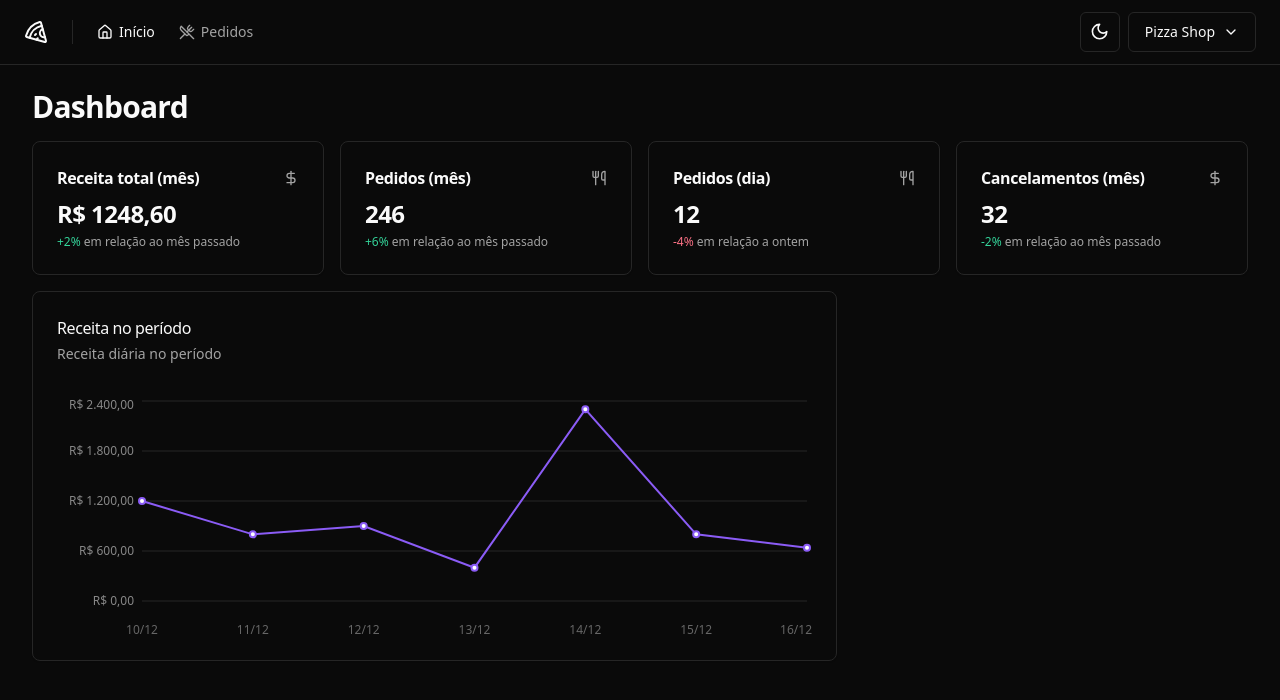
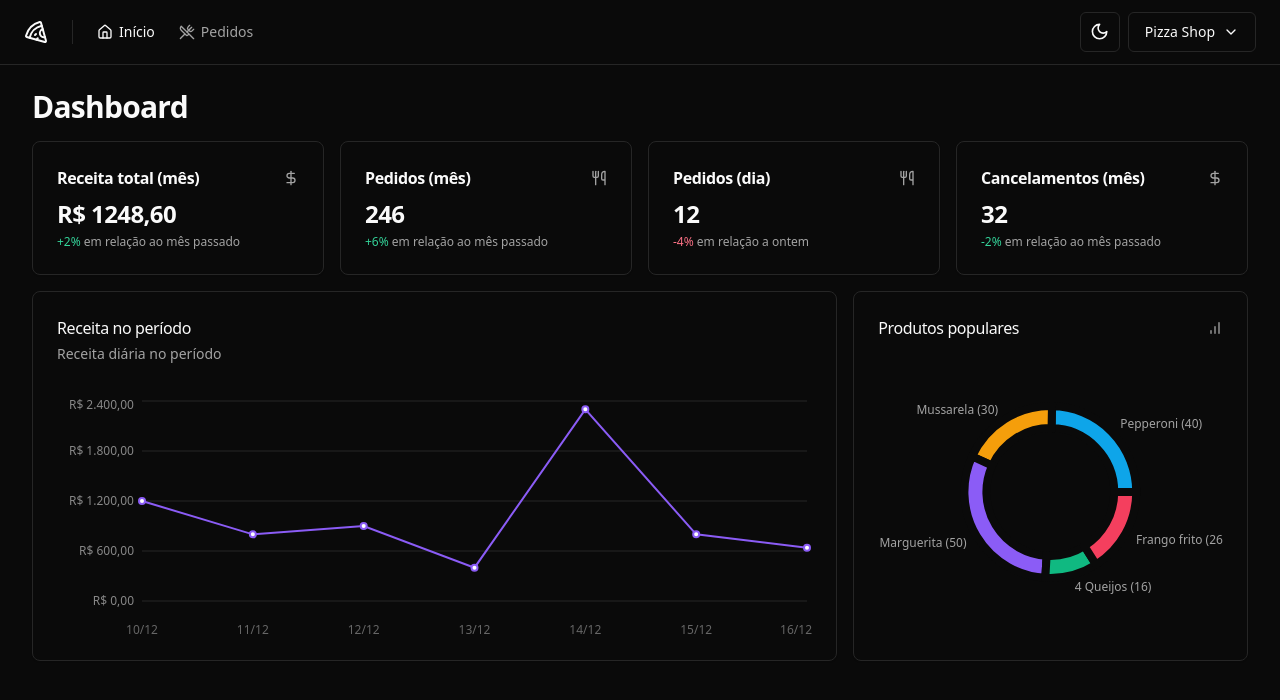
Before and after one commit to edu-almeidaf/pizza-shop, a React (Vite) app: page / in a window 1280 px wide. Shown: the top 700 px of the page. Built offline with nearby package versions, Linux system fonts and the light colour scheme.

Commit message:
feat: Create pie chart to popular products ranking

```diff
--- a/src/pages/app/dashboard/dashboard.tsx
+++ b/src/pages/app/dashboard/dashboard.tsx
@@ -4,6 +4,7 @@
 import { MonthCanceledOrdersAmountCard } from './month-canceled-orders-amount-card'
 import { MonthOrdersAmountCard } from './month-orders-amount-card'
 import { MonthRevenueCard } from './month-revenue-card'
+import { PopularProductsChart } from './popular-products-chart'
 import { RevenueChart } from './revenue-chart'
 
 export function Dashboard() {
@@ -22,6 +23,7 @@
 
         <div className="grid grid-cols-9 gap-4">
           <RevenueChart />
+          <PopularProductsChart />
         </div>
       </div>
     </>
--- /dev/null
+++ b/src/pages/app/dashboard/popular-products-chart.tsx
@@ -0,0 +1,93 @@
+import { BarChart } from 'lucide-react'
+import { Cell, Pie, PieChart, ResponsiveContainer } from 'recharts'
+import colors from 'tailwindcss/colors'
+
+import { Card, CardContent, CardHeader, CardTitle } from '@/components/ui/card'
+
+const data = [
+  { product: 'Pepperoni', amount: 40 },
+  { product: 'Mussarela', amount: 30 },
+  { product: 'Marguerita', amount: 50 },
+  { product: '4 Queijos', amount: 16 },
+  { product: 'Frango frito', amount: 26 },
+]
+
+const COLORS = [
+  colors.sky[500],
+  colors.amber[500],
+  colors.violet[500],
+  colors.emerald[500],
+  colors.rose[500],
+]
+
+export function PopularProductsChart() {
+  return (
+    <Card className="col-span-3">
+      <CardHeader className="pb-8">
+        <div className="flex items-center justify-between">
+          <CardTitle className="text-base font-medium">
+            Produtos populares
+          </CardTitle>
+          <BarChart className="size-4 text-muted-foreground" />
+        </div>
+      </CardHeader>
+
+      <CardContent>
+        <ResponsiveContainer width="100%" height={240}>
+          <PieChart data={data} style={{ fontSize: 12 }}>
+            <Pie
+              data={data}
+              dataKey="amount"
+              nameKey="product"
+              cx="50%"
+              cy="50%"
+              outerRadius={86}
+              innerRadius={64}
+              strokeWidth={8}
+              labelLine={false}
+              label={({
+                cx,
+                cy,
+                midAngle,
+                innerRadius,
+                outerRadius,
+                value,
+                index,
+              }) => {
+                const RADIAN = Math.PI / 180
+                const radius = 12 + innerRadius + (outerRadius - innerRadius)
+                const x = cx + radius * Math.cos(-midAngle * RADIAN)
+                const y = cy + radius * Math.sin(-midAngle * RADIAN)
+
+                return (
+                  <text
+                    x={x}
+                    y={y}
+                    className="fill-muted-foreground text-xs"
+                    textAnchor={x > cx ? 'start' : 'end'}
+                    dominantBaseline="central"
+                  >
+                    {data[index].product.length > 12
+                      ? data[index].product.substring(0, 12).concat('...')
+                      : data[index].product}{' '}
+                    ({value})
+                  </text>
+                )
+              }}
+            >
+              {data.map((_, index) => {
+                return (
+                  <Cell
+                    key={`cell-${index}`}
+                    fill={COLORS[index]}
+                    className="stroke-background hover:opacity-80"
+                  />
+                )
+              })}
+            </Pie>
+          </PieChart>
+        </ResponsiveContainer>
+      </CardContent>
+    </Card>
+  )
+}
```
